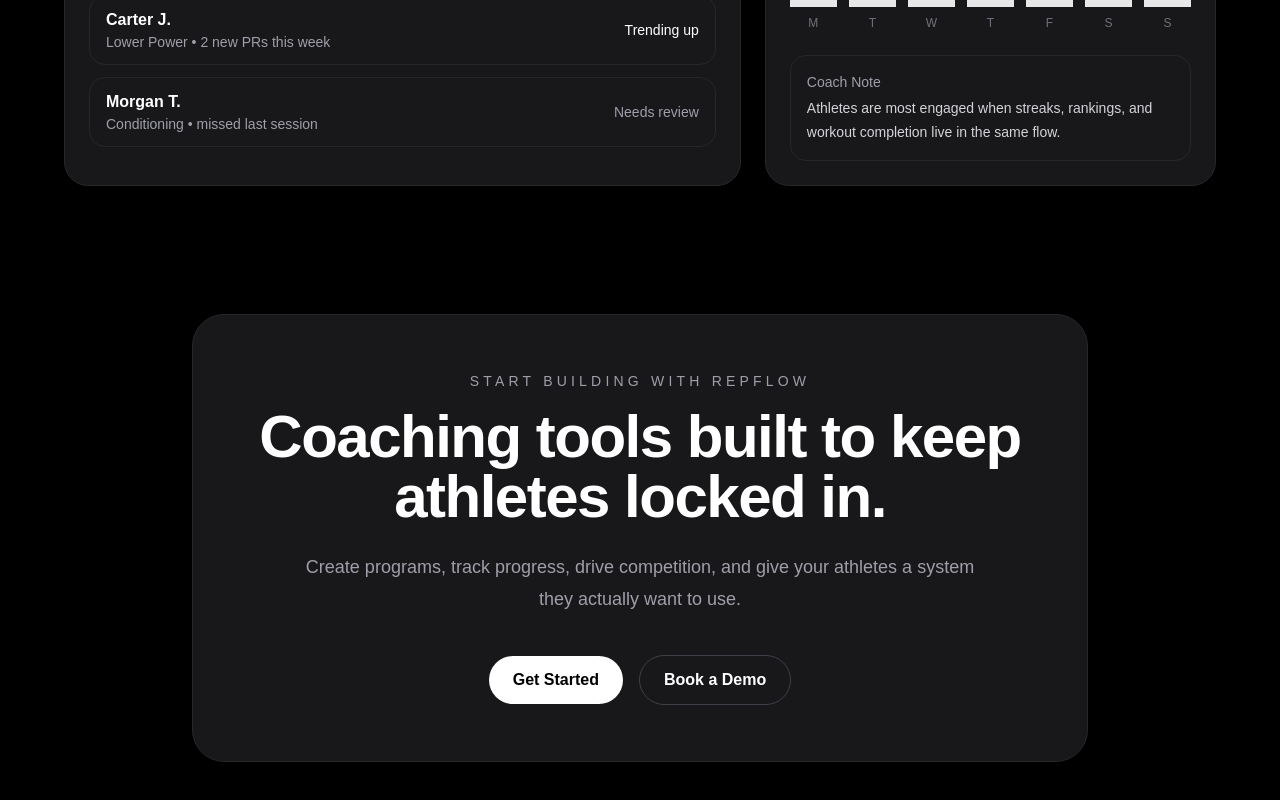
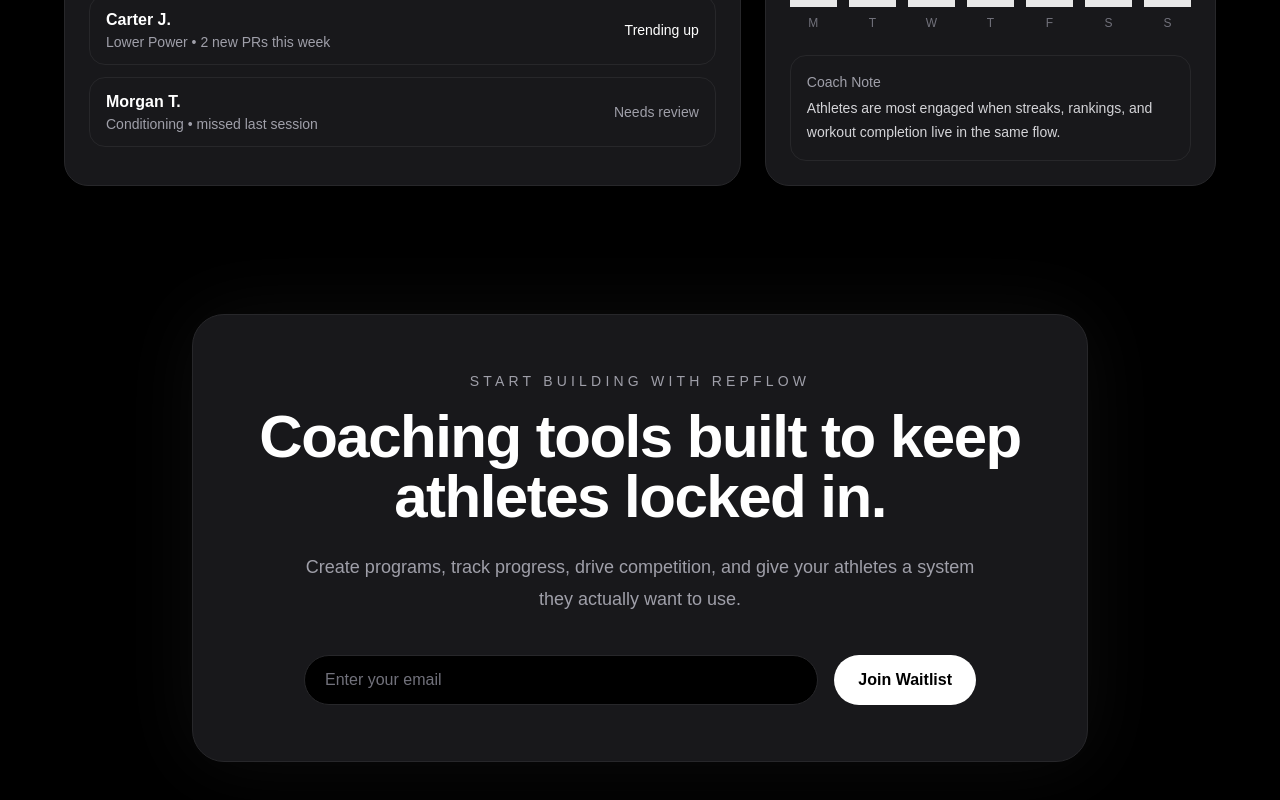
Before and after one commit to jagallahar-maker/repflow-website, a Next.js app: page / in a window 1280 px wide. Shown: the part 2585-3385 px from the top of the page. Built offline with nearby package versions, Linux system fonts and the light colour scheme.

Commit message:
add firebase waitlist

```diff
--- /dev/null
+++ b/app/api/waitlist/route.ts
@@ -0,0 +1,39 @@
+import { NextResponse } from "next/server";
+import { adminDb } from "@/lib/firebase-admin";
+import { FieldValue } from "firebase-admin/firestore";
+
+export async function POST(req: Request) {
+  try {
+    const body = await req.json();
+    const email = body.email?.toLowerCase().trim();
+
+    if (!email) {
+      return NextResponse.json({ error: "Email required" }, { status: 400 });
+    }
+
+    const existing = await adminDb
+      .collection("waitlist")
+      .where("email", "==", email)
+      .limit(1)
+      .get();
+
+    if (!existing.empty) {
+      return NextResponse.json({ error: "Already joined" }, { status: 409 });
+    }
+
+    await adminDb.collection("waitlist").add({
+      email,
+      createdAt: FieldValue.serverTimestamp(),
+    });
+
+    return NextResponse.json({ success: true });
+  } catch (err) {
+    console.error("WAITLIST API ERROR:", err);
+    return NextResponse.json(
+      {
+        error: err instanceof Error ? err.message : "Server error",
+      },
+      { status: 500 }
+    );
+  }
+}
--- a/app/page.tsx
+++ b/app/page.tsx
@@ -1,3 +1,4 @@
+import WaitlistForm from "@/components/WaitlistForm";
 export default function Home() {
   return (
     <>
@@ -261,7 +262,7 @@ export default function Home() {
         </section>
         {/* FINAL CTA */}
 <section className="px-6 pb-32">
-  <div className="max-w-4xl mx-auto border border-zinc-800 bg-zinc-900 rounded-[2rem] p-10 md:p-14 text-center">
+  <div className="max-w-4xl mx-auto border border-zinc-800 bg-zinc-900 rounded-[2rem] p-10 md:p-14 text-center shadow-[0_0_80px_rgba(255,255,255,0.05)]">
     <p className="text-sm uppercase tracking-[0.3em] text-zinc-400 mb-4">
       Start building with Repflow
     </p>
@@ -275,15 +276,8 @@ export default function Home() {
       a system they actually want to use.
     </p>
 
-    <div className="flex flex-col sm:flex-row items-center justify-center gap-4">
-      <button className="bg-white text-black px-6 py-3 rounded-full font-semibold hover:opacity-90 transition">
-        Get Started
-      </button>
-      <button className="border border-zinc-700 px-6 py-3 rounded-full font-semibold hover:bg-zinc-800 transition">
-        Book a Demo
-      </button>
+    <WaitlistForm />
     </div>
-  </div>
 </section>
       </main>
     </>
--- /dev/null
+++ b/components/WaitlistForm.tsx
@@ -0,0 +1,65 @@
+"use client";
+
+import { useState } from "react";
+
+export default function WaitlistForm() {
+  const [email, setEmail] = useState("");
+  const [status, setStatus] = useState("");
+  const [loading, setLoading] = useState(false);
+
+  async function handleSubmit(e: React.FormEvent<HTMLFormElement>) {
+    e.preventDefault();
+    setLoading(true);
+    setStatus("");
+
+    try {
+      const res = await fetch("/api/waitlist", {
+        method: "POST",
+        headers: {
+          "Content-Type": "application/json",
+        },
+        body: JSON.stringify({ email }),
+      });
+
+      const data = await res.json();
+
+      if (!res.ok) {
+        setStatus(data.error || "Something went wrong.");
+        return;
+      }
+
+      setStatus("You’re on the waitlist.");
+      setEmail("");
+    } catch {
+      setStatus("Something went wrong.");
+    } finally {
+      setLoading(false);
+    }
+  }
+
+  return (
+    <div className="w-full max-w-2xl mx-auto">
+      <form onSubmit={handleSubmit} className="flex flex-col sm:flex-row gap-4">
+        <input
+          type="email"
+          value={email}
+          onChange={(e) => setEmail(e.target.value)}
+          placeholder="Enter your email"
+          required
+          className="flex-1 bg-black border border-zinc-800 rounded-full px-5 py-3 text-white placeholder:text-zinc-500 outline-none focus:border-zinc-600"
+        />
+        <button
+          type="submit"
+          disabled={loading}
+          className="bg-white text-black px-6 py-3 rounded-full font-semibold hover:opacity-90 transition disabled:opacity-60"
+        >
+          {loading ? "Joining..." : "Join Waitlist"}
+        </button>
+      </form>
+
+      {status ? (
+        <p className="mt-4 text-sm text-zinc-400 text-center">{status}</p>
+      ) : null}
+    </div>
+  );
+}
--- /dev/null
+++ b/lib/firebase-admin.ts
@@ -0,0 +1,14 @@
+import { cert, getApps, initializeApp } from "firebase-admin/app";
+import { getFirestore } from "firebase-admin/firestore";
+
+const app =
+  getApps()[0] ??
+  initializeApp({
+    credential: cert({
+      projectId: process.env.NEXT_PUBLIC_FIREBASE_PROJECT_ID,
+      clientEmail: process.env.FIREBASE_CLIENT_EMAIL,
+      privateKey: process.env.FIREBASE_PRIVATE_KEY?.replace(/\\n/g, "\n"),
+    }),
+  });
+
+export const adminDb = getFirestore(app);
--- a/package.json
+++ b/package.json
@@ -9,6 +9,8 @@
     "lint": "eslint"
   },
   "dependencies": {
+    "firebase": "^12.11.0",
+    "firebase-admin": "^13.7.0",
     "next": "16.2.1",
     "react": "19.2.4",
     "react-dom": "19.2.4"
```
Also changed, not shown: 1 other file (tests, documents, lock files or other folders).
